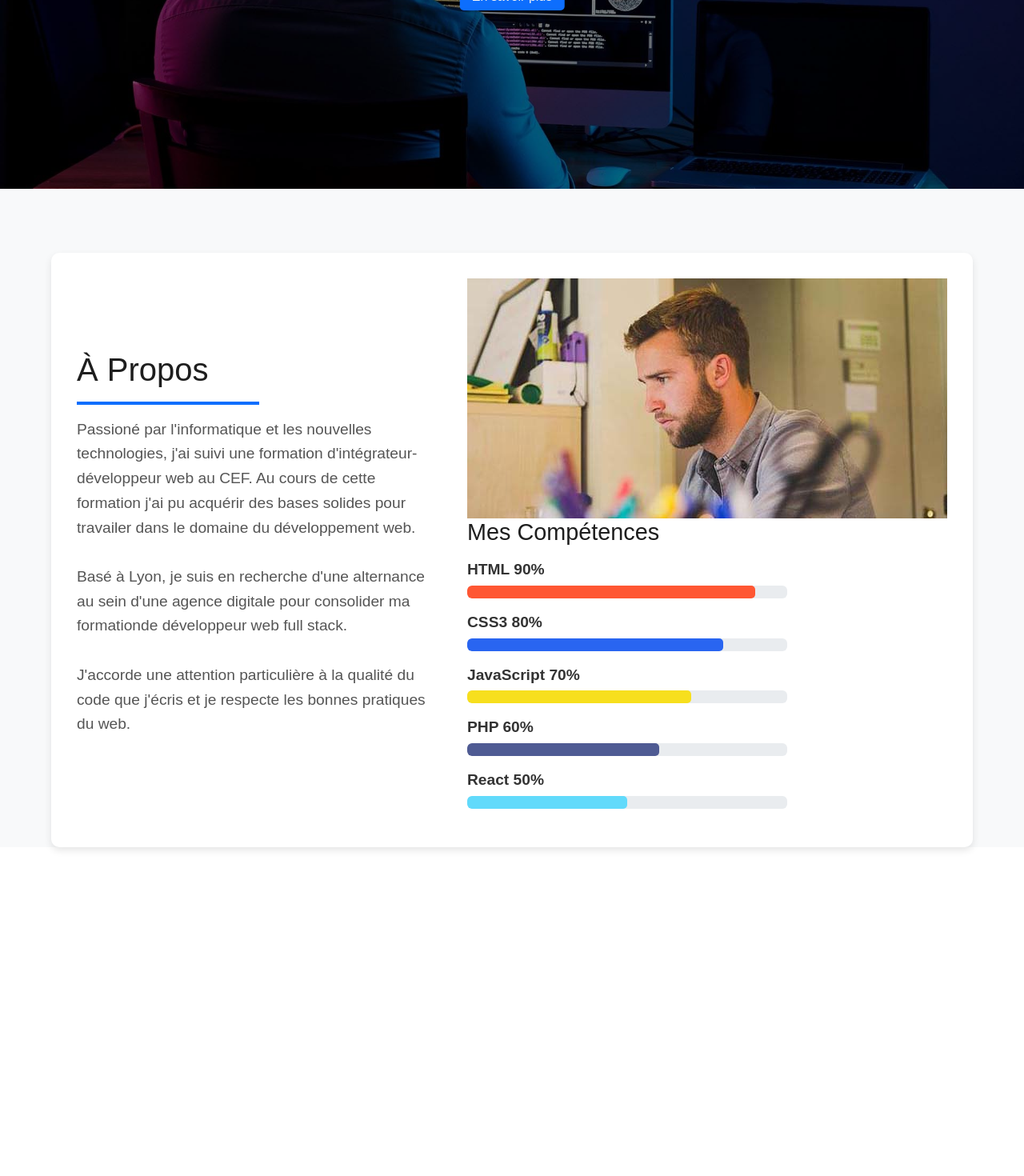
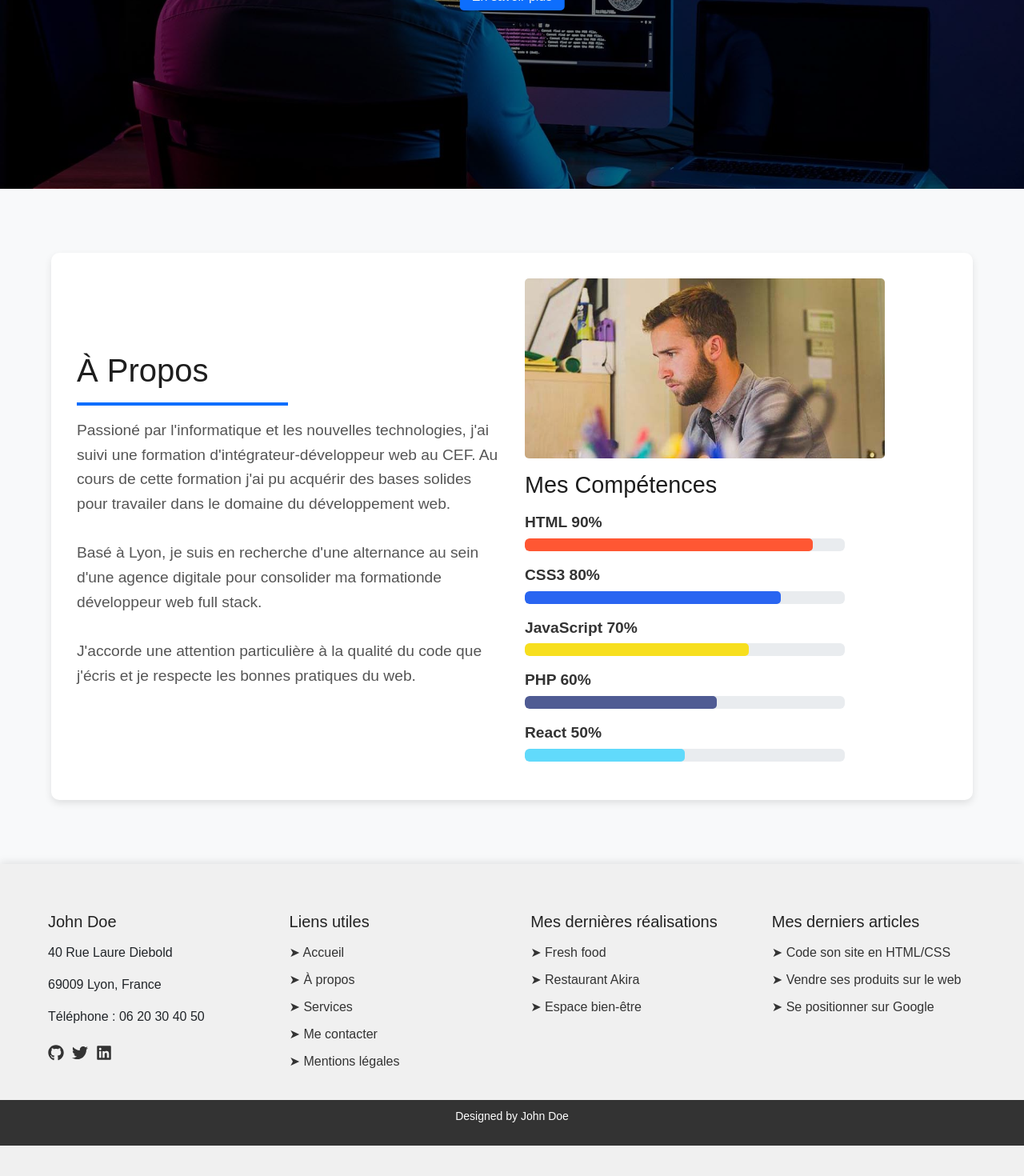
Before and after one commit to manellouti/cv-react, a React (Create React App) app: page / in a window 1280 px wide. Shown: the part 552-2022 px from the top of the page at 80% size. Before the commit the page ends 1691 px from the top, so only its background shows below. Built offline with nearby package versions, Linux system fonts and the light colour scheme.

Commit message:
Add Footer + ScrollToAnchor

```diff
--- a/package.json
+++ b/package.json
@@ -7,6 +7,7 @@
     "cra-template": "1.2.0",
     "react": "^19.0.0",
     "react-dom": "^19.0.0",
+    "react-icons": "^5.4.0",
     "react-router-dom": "^7.1.3",
     "react-scripts": "5.0.1",
     "web-vitals": "^4.2.4"
--- a/src/App.js
+++ b/src/App.js
@@ -7,6 +7,8 @@ import Blog from './pages/Blog';
 import Contact from './pages/Contact';
 import Services from './pages/Services';
 import Realisations from './pages/Realisations';
+import Footer from './components/Footer';
+import ScrollToAnchor from "./components/ScrollToAnchor";
 import './App.css';
 
 
@@ -24,6 +26,8 @@ function App() {
       <Route path="/services" exact element={<Services />} />
       {/* ici les autres routes pour les pages */}
     </Routes>
+    <ScrollToAnchor />
+    <Footer />
     </div>
     </Router>
   );
--- a/src/components/Footer.jsx
+++ b/src/components/Footer.jsx
@@ -0,0 +1,64 @@
+import React from "react";
+import { Link } from "react-router-dom";
+import { FaGithub, FaTwitter, FaLinkedin } from "react-icons/fa";
+import './styles/Footer.css';
+
+const Footer = () => {
+    return (
+      <footer className="footer">
+        <div className="footer-container">
+          {/* Colonne 1 : John Doe */}
+          <div className="footer-column">
+            <h3>John Doe</h3>
+            <p>40 Rue Laure Diebold</p>
+            <p>69009 Lyon, France</p>
+            <p>Téléphone : 06 20 30 40 50</p>
+            <div className="footer-icons">
+              <a href="#" aria-label="GitHub"><FaGithub /></a>
+              <a href="#" aria-label="Twitter"><FaTwitter /></a>
+              <a href="#" aria-label="LinkedIn"><FaLinkedin /></a>
+            </div>
+          </div>
+
+          {/* Colonne 2 : Liens utiles */}
+          <div className="footer-column">
+            <h3>Liens utiles</h3>
+            <ul>
+              <li><Link to="/#home">➤ Accueil</Link></li>
+              <li><Link to="/#about">➤ À propos</Link></li>
+              <li><Link to="/#services">➤ Services</Link></li>
+              <li><Link to="/#contact">➤ Me contacter</Link></li>
+              <li><Link to="/#mentions">➤ Mentions légales</Link></li>
+            </ul>
+          </div>
+
+          {/* Colonne 3 : Mes dernières réalisations */}
+          <div className="footer-column">
+            <h3>Mes dernières réalisations</h3>
+            <ul>
+              <li><a href="#">➤ Fresh food</a></li>
+              <li><a href="#">➤ Restaurant Akira</a></li>
+              <li><a href="#">➤ Espace bien-être</a></li>
+            </ul>
+          </div>
+
+          {/* Colonne 4 : Mes derniers articles */}
+          <div className="footer-column">
+            <h3>Mes derniers articles</h3>
+            <ul>
+              <li><a href="#">➤ Code son site en HTML/CSS</a></li>
+              <li><a href="#">➤ Vendre ses produits sur le web</a></li>
+              <li><a href="#">➤ Se positionner sur Google</a></li>
+            </ul>
+          </div>
+        </div>
+
+        {/* Barre foncée en dessous */}
+        <div className="footer-bottom">
+          <p>Designed by John Doe</p>
+        </div>
+      </footer>
+    );
+};
+
+export default Footer;
--- /dev/null
+++ b/src/components/ScrollToAnchor.js
@@ -0,0 +1,19 @@
+import { useEffect } from "react";
+import { useLocation } from "react-router-dom";
+
+const ScrollToAnchor = () => {
+  const { hash } = useLocation();
+
+  useEffect(() => {
+    if (hash) {
+      const element = document.querySelector(hash);
+      if (element) {
+        element.scrollIntoView({ behavior: "smooth", block: "start" });
+      }
+    }
+  }, [hash]);
+
+  return null;
+};
+
+export default ScrollToAnchor;
--- a/src/components/styles/Footer.css
+++ b/src/components/styles/Footer.css
@@ -0,0 +1,119 @@
+/* Footer global */
+.footer {
+    background-color: #f0f0f0; /* Gris clair */
+    padding: 40px 0;
+    width: 100%;
+    text-align: center;
+    position: relative;
+    box-shadow: 0 -2px 10px rgba(0, 0, 0, 0.1);
+}
+
+/* Conteneur du footer */
+.footer-container {
+    display: flex;
+    justify-content: space-between;
+    flex-wrap: wrap;
+    max-width: 1200px;
+    margin: auto;
+    padding: 20px;
+}
+
+/* Colonnes */
+.footer-column {
+    width: 22%; /* Ajusté pour une meilleure disposition */
+    text-align: left;
+}
+
+/* Titres */
+.footer h3 {
+    font-size: 20px;
+    margin-bottom: 15px;
+    color: #222;
+}
+
+/* Listes */
+.footer ul {
+    list-style: none;
+    padding: 0;
+}
+
+.footer ul li {
+    margin-bottom: 10px;
+}
+
+/* Liens */
+.footer a {
+    text-decoration: none;
+    color: #333;
+    transition: color 0.3s ease;
+}
+
+.footer a:hover {
+    color: #007BFF; /* Bleu vif au hover */
+}
+
+/* Icônes sociales */
+.footer-icons {
+    margin-top: 10px;
+}
+
+.footer-icons a {
+    margin-right: 10px;
+    font-size: 20px;
+    color: #333;
+    transition: color 0.3s ease, transform 0.2s ease;
+}
+
+.footer-icons a:hover {
+    color: #007BFF;
+    transform: scale(1.1);
+}
+
+/* Bas du footer */
+.footer-bottom {
+    background-color: #333; /* Gris foncé */
+    color: white;
+    text-align: center;
+    padding: 10px 0;
+    font-size: 14px;
+    position: relative;
+}
+
+/* Assurer que le footer est toujours en bas */
+html, body {
+    height: 100%;
+    margin: 0;
+    padding: 0;
+}
+
+#root, .App {
+    display: flex;
+    flex-direction: column;
+    min-height: 100vh;
+}
+
+.App {
+    flex: 1;
+}
+
+.footer {
+    margin-top: auto; /* Pousse le footer en bas */
+}
+
+/* Responsive */
+@media (max-width: 1024px) {
+    .footer-container {
+        flex-direction: column;
+        text-align: center;
+    }
+
+    .footer-column {
+        width: 100%;
+        margin-bottom: 20px;
+        text-align: center;
+    }
+
+    .footer-icons a {
+        font-size: 22px;
+    }
+}
--- a/src/pages/Home.jsx
+++ b/src/pages/Home.jsx
@@ -3,20 +3,21 @@ import './styles/Home.css';
 import heroBg from '../assets/img/hero-bg.jpg';
 import JohnDoeAbout from '../assets/img/john-doe-about.jpg';
 
+
 const Home = () => {
   return (
-    <div className="home">
-      <section className="intro" style={{ backgroundImage: `url(${heroBg})` }}>
+    <div id="home">
+      <section id="intro" style={{ backgroundImage: `url(${heroBg})` }}>
       <h1>Bonjour, je suis John Doe</h1>
       <h2>Développeur web full stack</h2>
         <button>En savoir plus</button>
       </section>
 
-      <section className="about">
+      <section id="about">
         {/* Partie gauche : Titre et description */}
-        <div className="about-left">
+        <div id="about-left">
           <h2>À Propos</h2>
-          <div className="underline"></div>
+          <div id="underline"></div>
           <p>
             Passioné par l'informatique et les nouvelles technologies,
             j'ai suivi une formation d'intégrateur-développeur web au CEF.
@@ -32,10 +33,10 @@ const Home = () => {
         </div>
 
         {/* Partie droite : Image & compétences */}
-        <div className="about-right">
-          <img src={JohnDoeAbout} alt="John Doe" className="john-doe-about" />
+        <div id="about-right">
+        <img src={JohnDoeAbout} alt="John Doe" className="profile-img" />
         <h3>Mes Compétences</h3>
-          <div className="skills">
+          <div id="skills">
           <div className="skill">
           <span>HTML 90%</span>
           <div className="progress">
--- a/src/pages/styles/Home.css
+++ b/src/pages/styles/Home.css
@@ -1,10 +1,5 @@
-.home {
-  text-align: center;
-  margin: 0;
-  padding: 0;
-}
-
-.intro {
+/* Intro Section */
+#intro {
   position: relative;
   width: 100vw;
   height: calc(100vh - 70px);
@@ -17,7 +12,7 @@
   overflow: hidden;
 }
 
-.intro::before {
+#intro::before {
   content: "";
   position: absolute;
   top: 0;
@@ -28,7 +23,7 @@
   z-index: 0;
 }
 
-.intro h1 {
+#intro h1 {
   font-size: 3.5rem;
   color: white;
   position: absolute;
@@ -39,7 +34,7 @@
   margin: 0;
 }
 
-.intro h2 {
+#intro h2 {
   font-size: 2.5rem;
   color: white;
   position: absolute;
@@ -50,8 +45,8 @@
   margin: 0;
 }
 
-.intro button {
-  background-color: #0d6efd ;
+#intro button {
+  background-color: #0d6efd;
   color: #f4f4f4;
   border-radius: 5px;
   border-style: none;
@@ -65,12 +60,12 @@
   z-index: 1;
 }
 
-.intro button:hover {
-  background-color: #1e1e1e ;
+#intro button:hover {
+  background-color: #1e1e1e;
 }
 
-/* SECTION À PROPOS */
-.about {
+/* About Section */
+#about {
   display: flex;
   justify-content: space-between;
   align-items: center;
@@ -84,70 +79,63 @@
   transition: transform 0.3s ease-in-out, box-shadow 0.3s ease-in-out;
 }
 
-.about:hover {
+#about:hover {
   transform: scale(1.02);
   box-shadow: 0px 6px 15px rgba(0, 0, 0, 0.2);
 }
 
-/* À PROPOS - PARTIE GAUCHE */
-.about-left {
+#about-left {
   flex: 1;
   text-align: left;
   padding-right: 2rem;
 }
 
-.about-left h2 {
+#about-left h2 {
   font-size: 2.5rem;
   color: #1e1e1e;
-  position: relative;
-  display: inline-block;
   margin-bottom: 1rem;
 }
 
-.about-left .underline {
+#about-left #underline {
   width: 50%;
   height: 4px;
   background: #0d6efd;
   margin-bottom: 1rem;
 }
 
-.about-left p {
+#about-left p {
   font-size: 1.2rem;
   color: #555;
   line-height: 1.6;
 }
 
-/* COMPÉTENCES - PARTIE DROITE */
-.about-right {
+#about-right {
   flex: 1;
   display: flex;
   flex-direction: column;
-  align-items: flex-start; /* Alignement à gauche */
+  align-items: flex-start;
 }
 
-/* Image de profil bien cadrée */
-.about-right .profile-img {
+#about-right .profile-img {
   width: 90%; /* Réduit la largeur pour éviter le dépassement */
-  max-width: 280px; /* Taille max pour éviter qu'elle dépasse trop */
-  border-radius: 10px;
-  margin: 0 auto 1rem auto; /* Centrée horizontalement */
-  align-self: center; /* Évite le dépassement sur la gauche */
+  max-width: 450px; /* Taille max pour éviter qu'elle dépasse trop */
+  border-radius: 5px;
+  margin-left: 0; /* Aligne l'image à gauche du conteneur */
+  margin-bottom: 1rem; /* Espacement en bas de l'image */
+  align-self: flex-start; /* Aligne l'image au début */
+  object-fit: cover; /* l'image garde de bonnes proportions sans déformation */
 }
 
-/* Titre "Mes compétences" aligné à gauche */
-.about-right h3 {
+#about-right h3 {
   font-size: 1.8rem;
   color: #1e1e1e;
   margin-bottom: 1rem;
-  text-align: left; /* Alignement à gauche */
-  width: 100%;
+  text-align: left;
 }
 
-/* Barres de compétences */
-.skills {
+#skills {
   width: 100%;
   max-width: 400px;
-  margin: 0;
 }
 
 .skill {
```
Also changed, not shown: 1 other file (tests, documents, lock files or other folders). Lines whose indentation alone changed are shown as unchanged.
